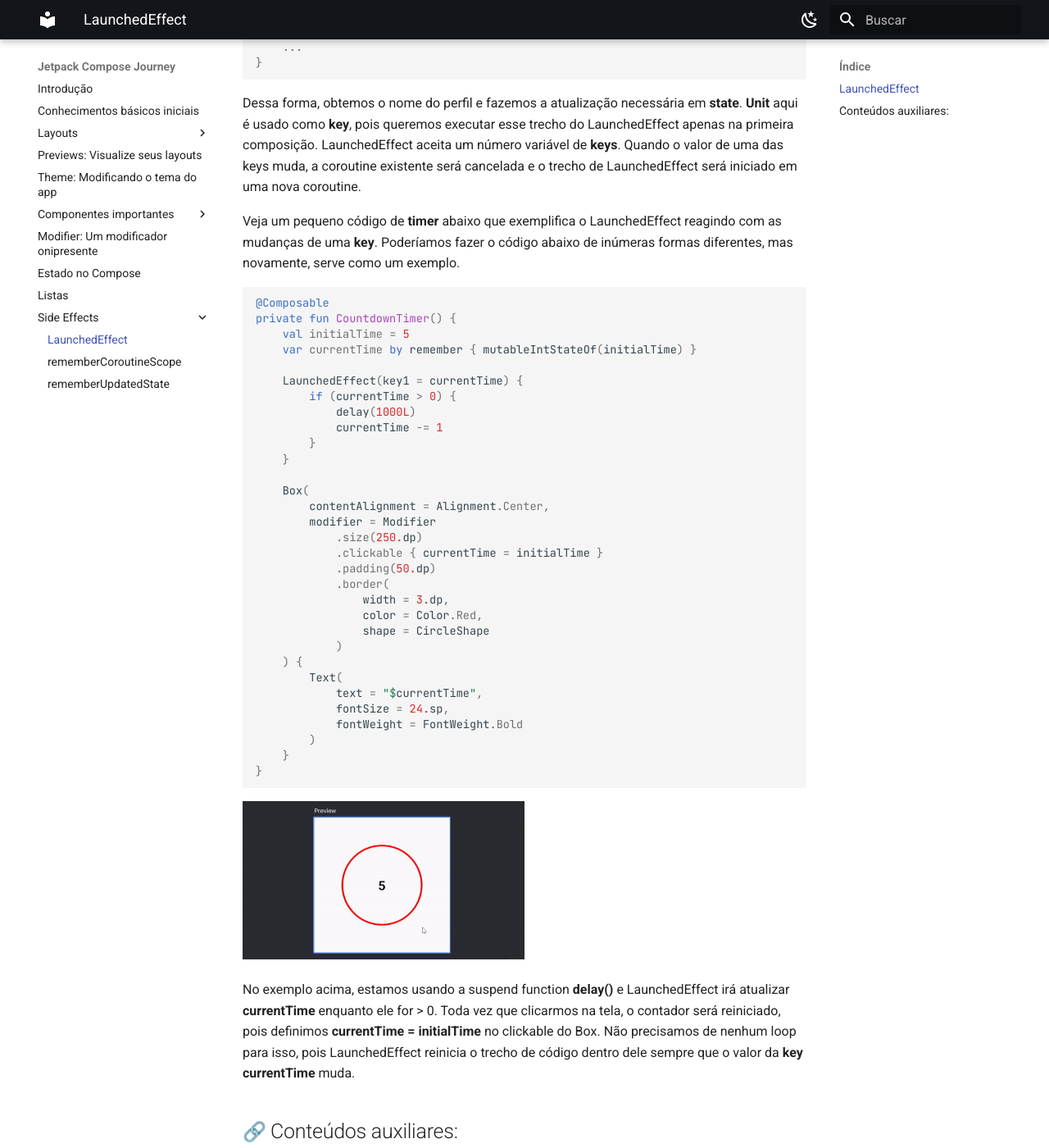
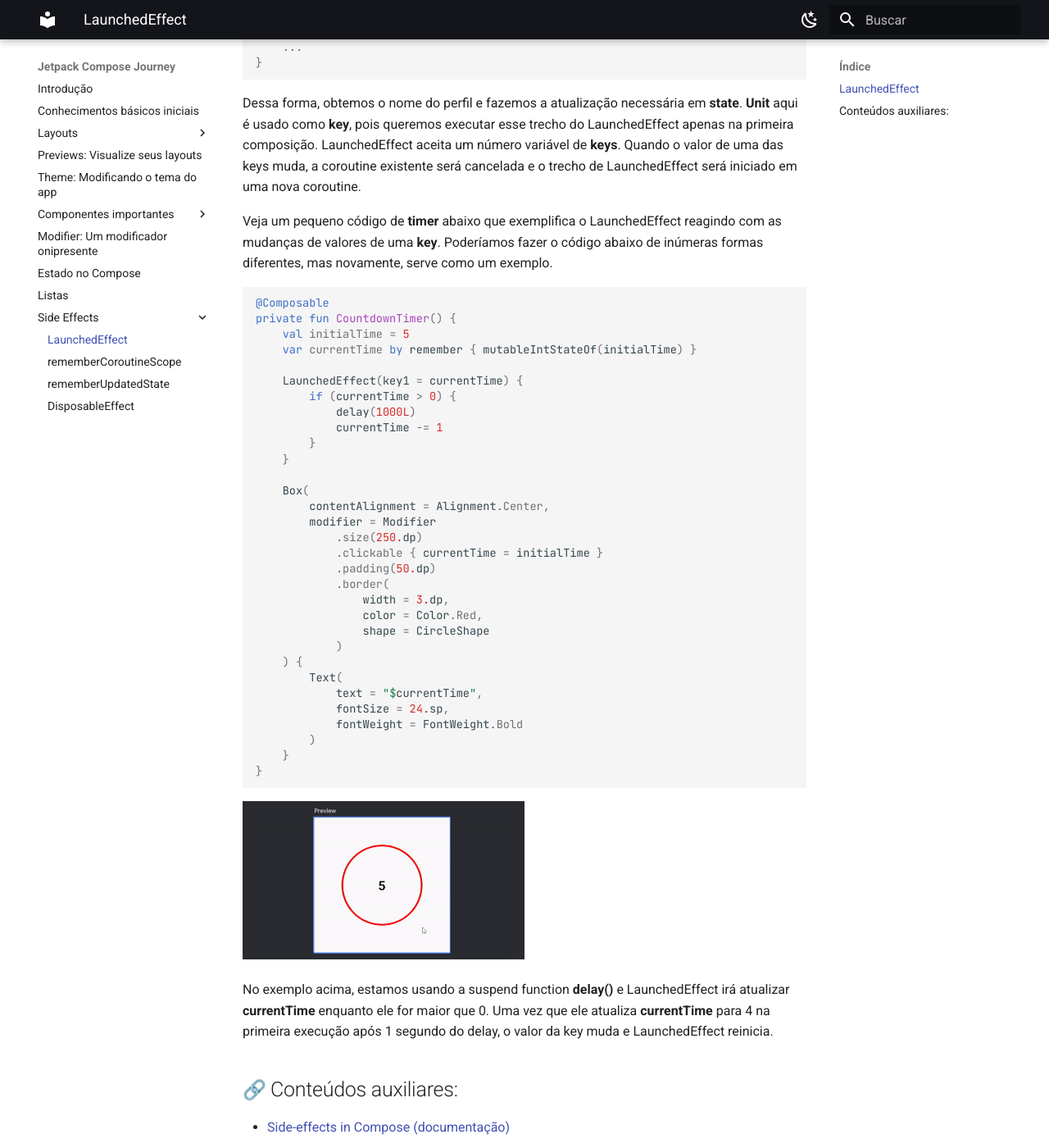
Before and after one commit to jsericksk/Jetpack-Compose-Journey, an MkDocs documentation site: the page built from docs/side-effects/launchedeffect.md, in a window 1280 px wide and 1400 px high, scrolled down 1912 px. Shown: the whole window at 82% size. Built offline with MkDocs 1.6.1 and Material for MkDocs 9.7.7, drawn with Linux system fonts in a browser that asks for light colours; emoji names are drawn with the system emoji font.

Commit message:
launchedeffect.md atualizado e iniciado disposableeffect.md

````diff
--- a/docs/side-effects/launched-effect.md
+++ b/docs/side-effects/launchedeffect.md
@@ -74,7 +74,7 @@ private fun Profile() {
 
 Dessa forma, obtemos o nome do perfil e fazemos a atualização necessária em **state**. **Unit** aqui é usado como **key**, pois queremos executar esse trecho do LaunchedEffect apenas na primeira composição. LaunchedEffect aceita um número variável de **keys**. Quando o valor de uma das keys muda, a coroutine existente será cancelada e o trecho de LaunchedEffect será iniciado em uma nova coroutine.
 
-Veja um pequeno código de **timer** abaixo que exemplifica o LaunchedEffect reagindo com as mudanças de uma **key**. Poderíamos fazer o código abaixo de inúmeras formas diferentes, mas novamente, serve como um exemplo.
+Veja um pequeno código de **timer** abaixo que exemplifica o LaunchedEffect reagindo com as mudanças de valores de uma **key**. Poderíamos fazer o código abaixo de inúmeras formas diferentes, mas novamente, serve como um exemplo.
 
 ```kotlin
 @Composable
@@ -110,9 +110,9 @@ private fun CountdownTimer() {
 }
 ```
 
-<img src="../launched-effect/img-01.gif" alt="LaunchedEffect" width="50%" height="30%"/>
+<img src="../launchedeffect/img-01.gif" alt="LaunchedEffect" width="50%" height="30%"/>
 
-No exemplo acima, estamos usando a suspend function **delay()** e LaunchedEffect irá atualizar **currentTime** enquanto ele for > 0. Toda vez que clicarmos na tela, o contador será reiniciado, pois definimos **currentTime = initialTime** no clickable do Box. Não precisamos de nenhum loop para isso, pois LaunchedEffect reinicia o trecho de código dentro dele sempre que o valor da **key currentTime** muda.
+No exemplo acima, estamos usando a suspend function **delay()** e LaunchedEffect irá atualizar **currentTime** enquanto ele for maior que 0. Uma vez que ele atualiza **currentTime** para 4 na primeira execução após 1 segundo do delay, o valor da key muda e LaunchedEffect reinicia.
 
 ## :link: Conteúdos auxiliares:
 - [Side-effects in Compose (documentação)](https://developer.android.com/jetpack/compose/side-effects)
--- a/mkdocs.yml
+++ b/mkdocs.yml
@@ -56,9 +56,10 @@ nav:
   - 'Estado no Compose': state.md
   - 'Listas': lists.md
   - 'Side Effects':
-    - 'LaunchedEffect': side-effects/launched-effect.md
+    - 'LaunchedEffect': side-effects/launchedeffect.md
     - 'rememberCoroutineScope': side-effects/remembercoroutinescope.md
     - 'rememberUpdatedState': side-effects/rememberupdatedstate.md
+    - 'DisposableEffect': side-effects/disposableeffect.md
 
 markdown_extensions:
   - pymdownx.tasklist
````
Also changed, not shown: docs/side-effects/disposableeffect.md (added, +1 -0 lines), docs/side-effects/launchedeffect/img-01.gif (renamed from docs/side-effects/launched-effect/img-01.gif).
